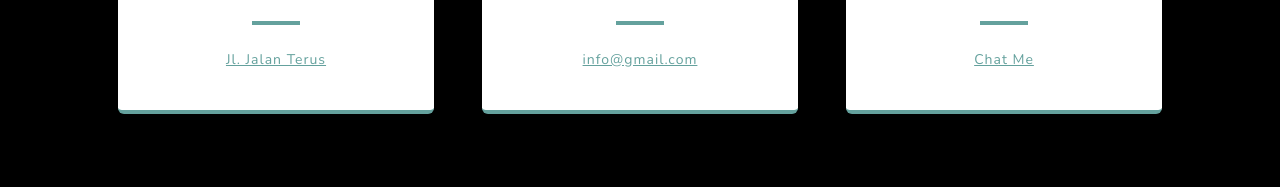
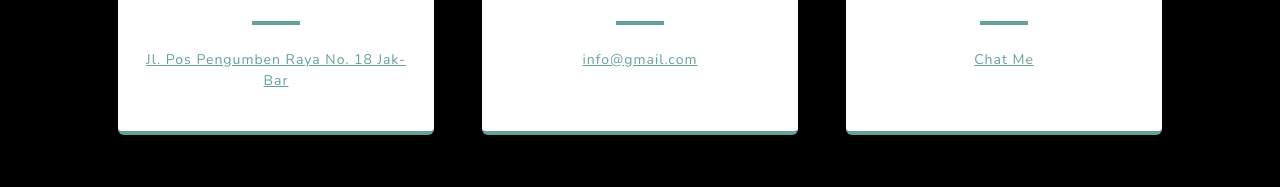
Before and after one commit to pxdiesel/timur-mitralestari, a plain HTML site: page index.html in a window 1280 px wide. Shown: the part 3090-3277 px from the top of the page. Drawn offline with nearby package versions, Linux system fonts and the light colour scheme.

Commit message:
Update index.html
edit address

```diff
--- a/index.html
+++ b/index.html
@@ -116,7 +116,7 @@
                                 <i class="fas fa-map-marked-alt text-primary mb-2"></i>
                                 <h4 class="text-uppercase m-0">Address</h4>
                                 <hr class="my-4 mx-auto" />
-                                <div class="small text-black-50"><a href="http://">Jl. Jalan Terus</a></div>
+                                <div class="small text-black-50"><a href="https://maps.app.goo.gl/siQYbYv7iagffk5AA">Jl. Pos Pengumben Raya No. 18 Jak-Bar</a></div>
                             </div>
                         </div>
                     </div>
```
